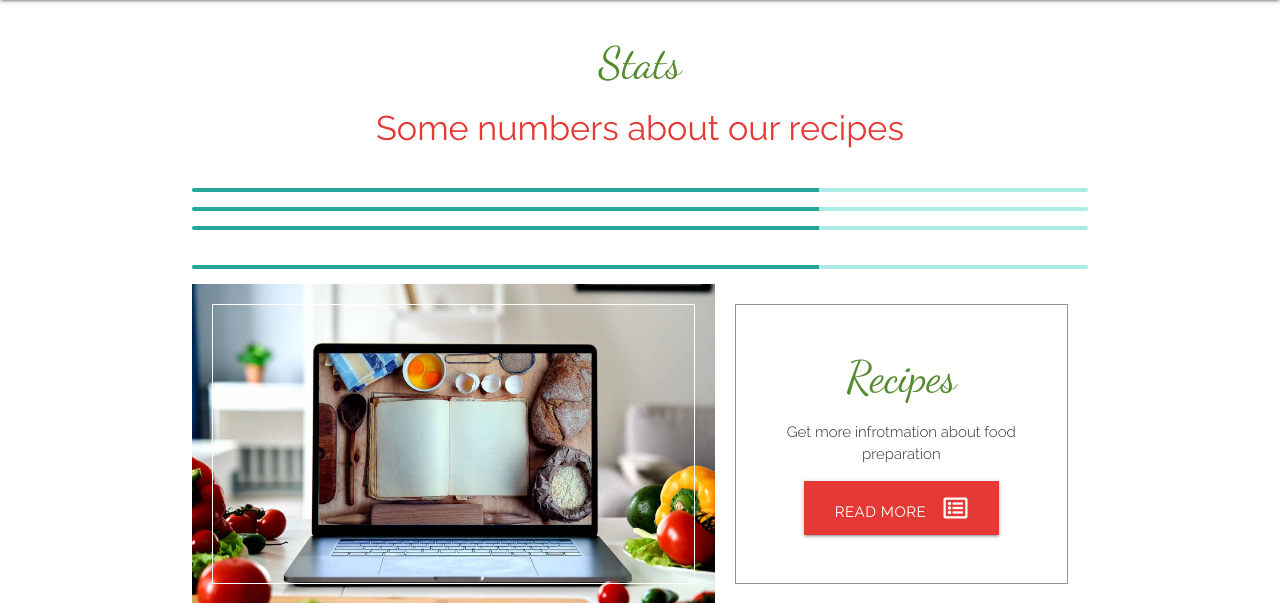
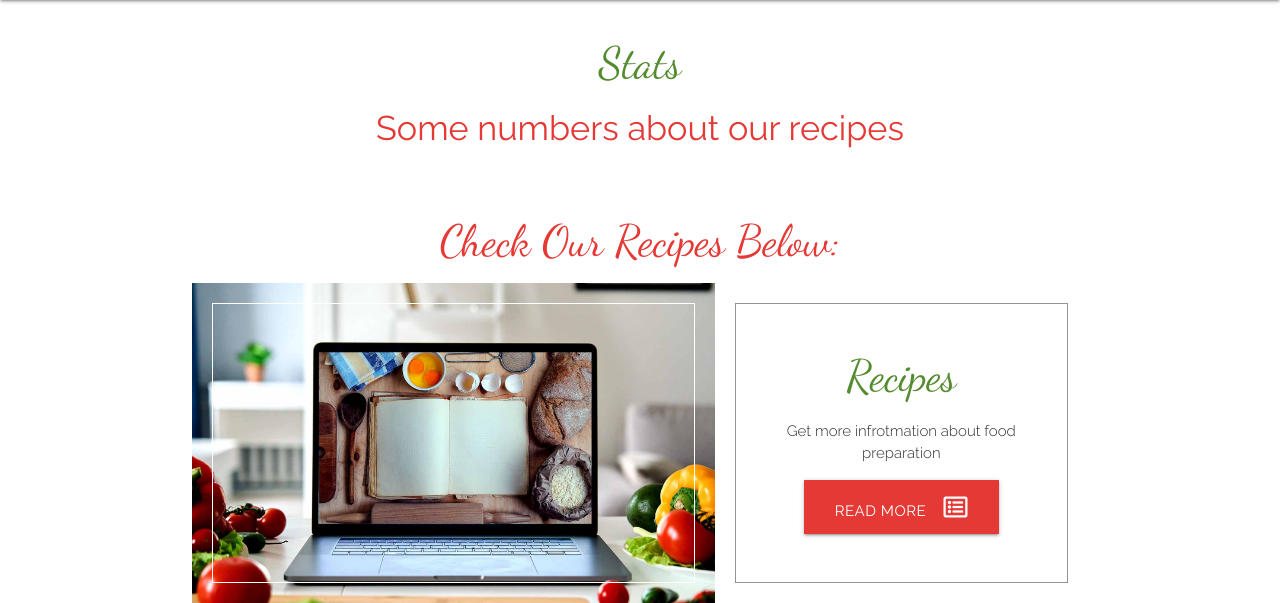
Before and after one commit to andrewskyboss/milestone-project-03, a Flask app: page /get_stats in a window 1280 px wide. Shown: the part 90-693 px from the top of the page. Run offline with Flask 2, Linux system fonts and the light colour scheme; data that the repository does not hold is empty; some libraries are stand-ins or nearby versions.

Commit message:
finishing functionality and styling on stats page

```diff
--- a/app.py
+++ b/app.py
@@ -290,6 +290,11 @@ def get_stats():
     categories = list(mongo.db.categories.find().sort("category_name", 1))
     print("Categories test print:")
     print(categories)
+    all_recipes = list(mongo.db.recipes.find())
+    length_list = len(all_recipes)
+    print("Lenght of recipes list is :")
+    print(length_list)
+
     for category in categories:
         recipes = list(mongo.db.recipes.find({"category_name": category["category_name"]}))
         print("Recipes test print:")
@@ -301,11 +306,16 @@ def get_stats():
                 num +=1
                 print("Number test print: " + recipe["category_name"])
                 print(num)
-            # stats_dict.update(recipe["category_name"]: num)
+            temp_name = recipe["category_name"]
+            temp_num = num * 100 / length_list
+            stats_dict[temp_name] = temp_num
+        # length_list += num
     print("Dictionary test print:")
     print(stats_dict)
+    # print("Lenght of recipes list is :")
+    # print(length_list)
 
-    return render_template("stats.html")
+    return render_template("stats.html", stats_dict=stats_dict)
 
 
     # runs application
--- a/templates/stats.html
+++ b/templates/stats.html
@@ -6,21 +6,15 @@
 
     <div class="container">
         <div class="row">
-            <div class="progress">
-                <div class="determinate" style="width: 70%"></div>
-            </div>
-            <div class="progress">
-                <div class="determinate" style="width: 70%"></div>
-            </div>
-            <div class="progress">
-                <div class="determinate" style="width: 70%"></div>
-            </div>
-
+            {% for key, stats in stats_dict.items() %}
+                <h4 class="light-green-text text-darken-3">{{ key }} dishes: </h4>
+                <p>they are {{ stats }} % of our recipes</p>
+                <div class="progress grey lighten-1">
+                    <div class="determinate red darken-1" style="width: {{ stats }}%"></div>
+                </div>
+            {% endfor %}
         </div>
-        <div class="progress">
-            <div class="determinate" style="width: 70%"></div>
-        </div>
-
+        <h3 class="subtitle red-text text-darken-1 center-align">Check our recipes below:</h3>
         <div class="row image-text-row">
             <div class="col s12 m5 l7 image-area">
                 <img class="recipe-image responsive-img" src="{{url_for('static', filename='images/project-3-img-014b.jpg')}}" alt="">
```
